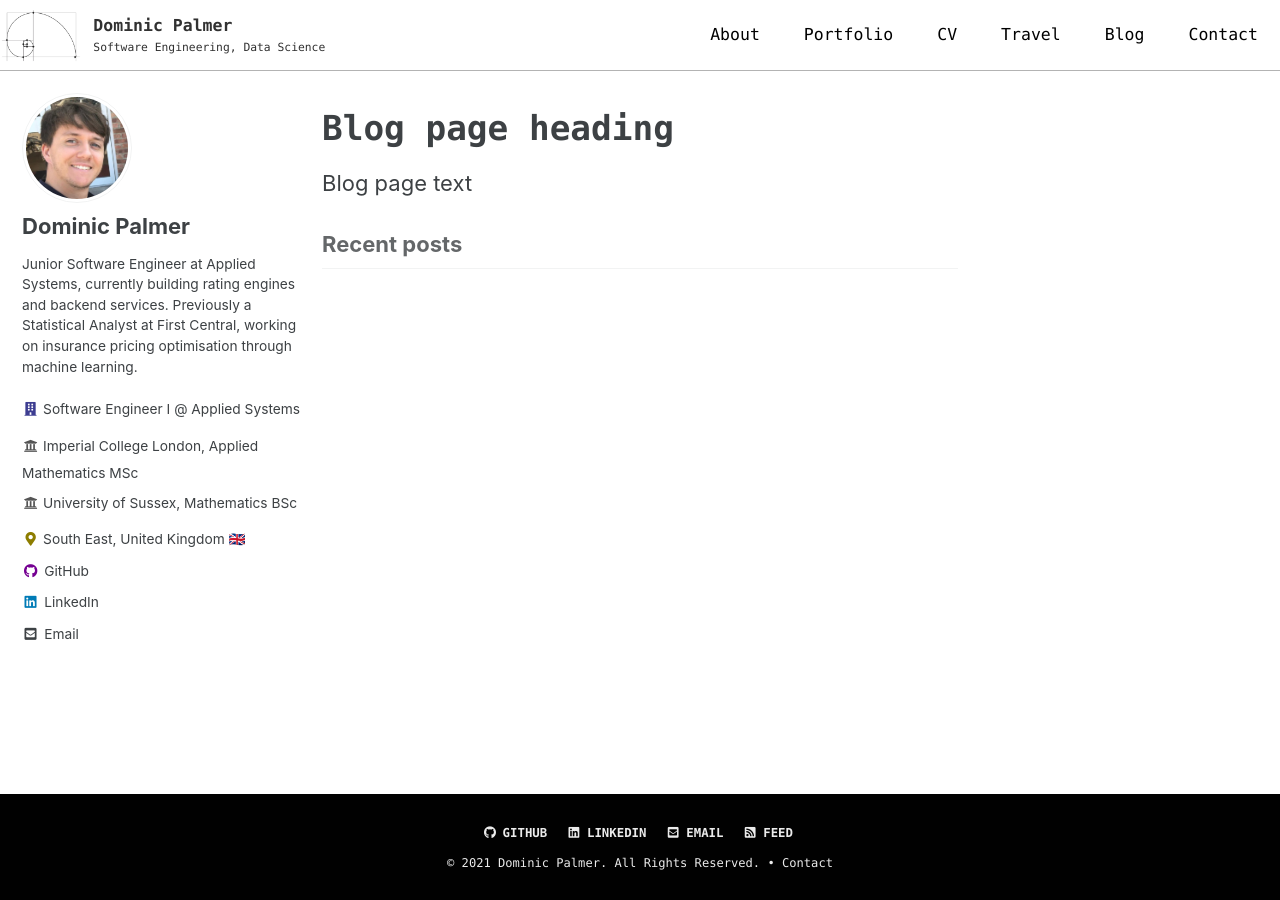
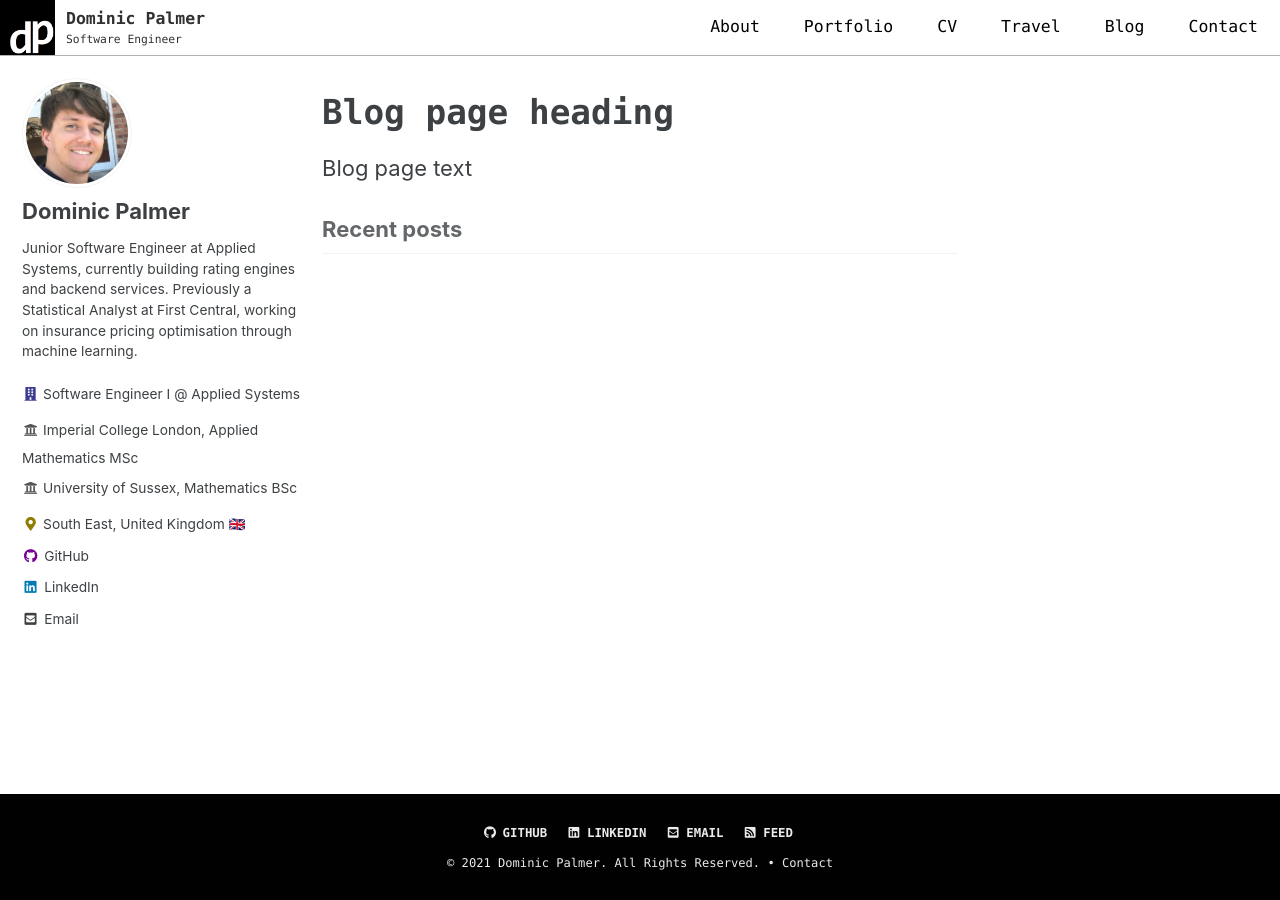
Before and after one commit to dominicpalmer/dominicpalmer.org, a Jekyll site: the page built from _pages/blog.md, in a window 1280 px wide. Built offline with Jekyll 4.4.1, drawn with Linux system fonts in a browser that asks for light colours; cached includes are drawn as plain includes; emoji names are drawn with the system emoji font.

Commit message:
Updated the site logo, fixed image rendering issues on Chrome

```diff
--- a/_config.yml
+++ b/_config.yml
@@ -18,14 +18,14 @@ minimal_mistakes_skin    : "default" # "air", "aqua", "contrast", "dark", "dirt"
 locale                   : "en-GB"
 title                    : "Dominic Palmer"
 title_separator          : "|"
-subtitle                 : "Software Engineering, Data Science"
+subtitle                 : "Software Engineer"
 name                     : "Dominic Palmer"
 description              : "Dominic Palmer's personal website"
 url                      : "https://dominicpalmer.org"
 baseurl                  : ""
 repository               : "dominicpalmer/dominicpalmer.org"
 teaser                   : # path of fallback teaser image, e.g. "/assets/images/500x300.png"
-logo                     : "/assets/images/masthead-logo.png"
+logo                     : "/assets/images/favicon/favicon-1.png"
 masthead_title           : # overrides the website title displayed in the masthead, use " " for no title
 # breadcrumbs            : false # true, false (default)
 words_per_minute         : 200
--- a/_includes/head/custom.html
+++ b/_includes/head/custom.html
@@ -7,7 +7,6 @@
 <link rel="icon" type="image/png" sizes="32x32" href="/assets/images/favicon/favicon-32x32.png">
 <link rel="icon" type="image/png" sizes="16x16" href="/assets/images/favicon/favicon-16x16.png">
 <link rel="shortcut icon" href="/assets/images/favicon/favicon/favicon.ico">
-<link rel="shortcut icon" type="image/x-icon" href="{{ "assets/images/favicon/favicon.ico" | prepend: site.baseurl }}" >
 <link rel="manifest" href="/assets/images/favicon/site.webmanifest">
 <meta name="msapplication-TileColor" content="#da532c">
 <meta name="msapplication-config" content="/assets/images/favicon/browserconfig.xml">
--- a/_includes/masthead.html
+++ b/_includes/masthead.html
@@ -1,7 +1,6 @@
 {% capture logo_path %}{{ site.logo }}{% endcapture %}
 
 <div class="masthead">
-  <div class="spacer"><br></div>
   <div class="masthead__inner-wrap">
     <div class="masthead__menu">
       <nav id="site-nav" class="greedy-nav">
@@ -35,5 +34,4 @@
       </nav>
     </div>
   </div>
-  <div class="spacer"><br></div>
 </div>
--- a/_layouts/default.html
+++ b/_layouts/default.html
@@ -19,9 +19,15 @@
     {% include_cached browser-upgrade.html %}
     {% include_cached masthead.html %}
 
-    <div class="initial-content">
-      {{ content }}
-    </div>
+    {% if page.url == "/" %}
+      <div class="initial-content" style="border-top: none;">
+        {{ content }}
+      </div>
+    {% else %}
+      <div class="initial-content">
+        {{ content }}
+      </div>
+    {% endif %}
 
     {% if site.search == true %}
       <div class="search-content">
--- a/_sass/minimal-mistakes/_masthead.scss
+++ b/_sass/minimal-mistakes/_masthead.scss
@@ -4,7 +4,6 @@
 
    .masthead {
     position: relative;
-    border-bottom: 1px solid rgb(179, 179, 179);
     z-index: 20;
 
     &__inner-wrap {
--- a/_sass/minimal-mistakes/_page.scss
+++ b/_sass/minimal-mistakes/_page.scss
@@ -15,6 +15,10 @@
   }
 }
 
+img {
+    image-rendering: -webkit-optimize-contrast;
+}
+
 body {
   display: -webkit-box;
   display: -ms-flexbox;
@@ -29,6 +33,7 @@ body {
 .initial-content,
 .search-content {
   flex: 1 0 auto;
+  border-top: 1px solid rgb(179, 179, 179);
 }
 
 .page {
```
